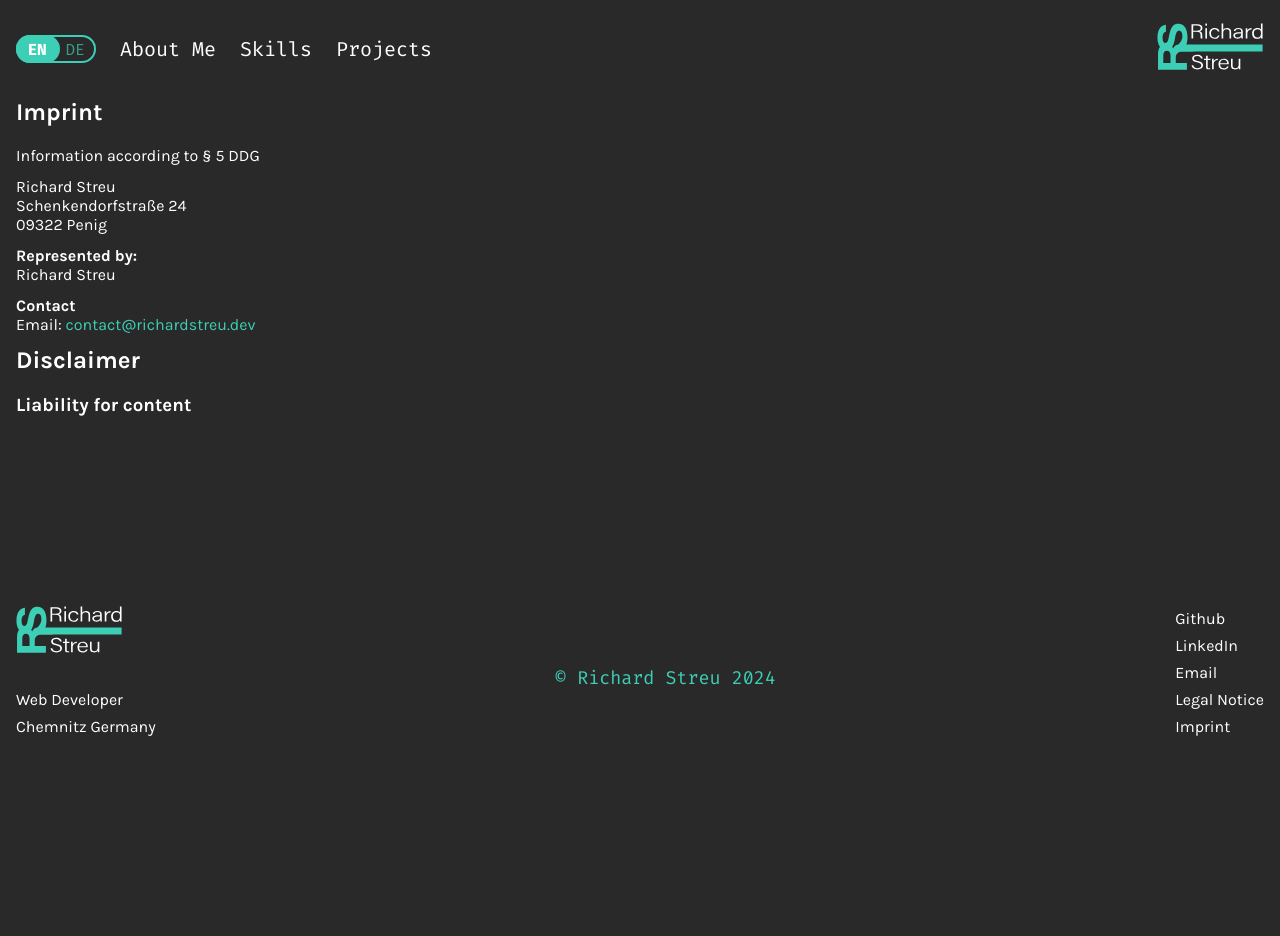
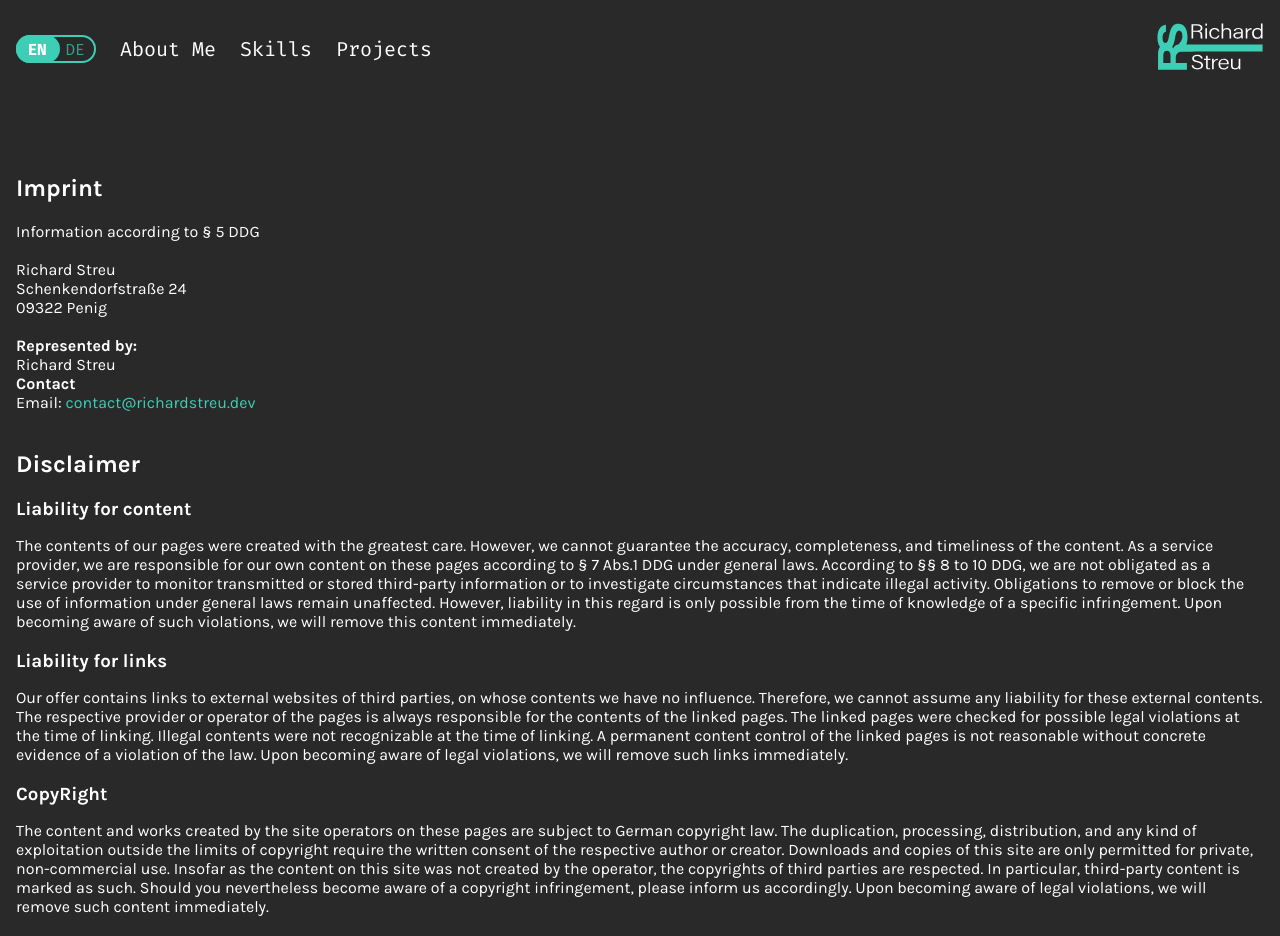
Before and after one commit to RichardStreu/portfolioAngular, an Angular app: page /imprint in a window 1280 px wide. Shown: the top 936 px of the page. Before the commit the page ends 800 px from the top, so only its background shows below. Built offline with nearby package versions, Linux system fonts and the light colour scheme.

Commit message:
feat: enhance imprint component with additional dynamic text and improved structure

```diff
--- a/src/app/imprint/imprint.component.html
+++ b/src/app/imprint/imprint.component.html
@@ -1,16 +1,41 @@
 <main id="imprint" class="imprint">
   <div class="contentWrapper">
     <app-header></app-header>
-    <h2>{{ imprintText }}</h2>
+    <h2 class="imprintHeadline">{{ imprintText }}</h2>
     <p>{{ informationText }}</p>
-    <p>Richard Streu<br>
-      Schenkendorfstraße 24<br>
-      09322 Penig</p>
-    <p><b>{{ representedByText }}</b><br>
-      Richard Streu</p>
-    <p><b>{{ contactText }}</b><br>
-      Email: <a class="link" href="mailto:contact@richardstreu.dev">contact&#64;richardstreu.dev</a></p>
+    <br />
+    <p>
+      Richard Streu<br />
+      Schenkendorfstraße 24<br />
+      09322 Penig
+    </p>
+    <br />
+    <p>
+      <b>{{ representedByText }}</b
+      ><br />
+      Richard Streu
+    </p>
+    <p>
+      <b>{{ contactText }}</b
+      ><br />
+      Email:
+      <a class="link" href="mailto:contact@richardstreu.dev"
+        >contact&#64;richardstreu.dev</a
+      >
+    </p>
+    <br />
+    <br />
     <h2>{{ disclaimerText }}</h2>
     <h3>{{ contentText }}</h3>
+    <p>{{ contentDataText }}</p>
+    <br />
+    <h3>{{ linksText }}</h3>
+    <p>{{ linksDataText }}</p>
+    <br />
+    <h3>{{ copyRightText }}</h3>
+    <p>{{ copyRightDataText }}</p>
+    <br>
+    <h3>{{ protectionText }}</h3>
+    <p>{{ protectionDataText }}</p>
   </div>
 </main>
--- a/src/app/imprint/imprint.component.scss
+++ b/src/app/imprint/imprint.component.scss
@@ -2,6 +2,11 @@
 
 .imprint {
   min-height: calc(100vh - 194px);
+  padding-bottom: 144px;
+
+  .imprintHeadline {
+    padding-top: 76px;
+  }
 
   .link {
     color: $color-highLight;
@@ -21,8 +26,4 @@
   h3 {
     padding-bottom: 1rem;
   }
-
-  p {
-    padding-bottom: 0.75rem;
-  }
 }
--- a/src/app/imprint/imprint.component.ts
+++ b/src/app/imprint/imprint.component.ts
@@ -21,6 +21,14 @@ export class ImprintComponent {
   contactText: string = "";
   disclaimerText: string = "";
   contentText: string = "";
+  contentDataText: string = "";
+  linksText: string = "";
+  linksDataText: string = "";
+  copyRightText = "";
+  copyRightDataText = "";
+  protectionText = "";
+  protectionDataText = "";
+
 
   chooseImprintText() {
     this.imprintText =
@@ -58,6 +66,50 @@ export class ImprintComponent {
         ? "Liability for content"
         : 'Haftung für Inhalte';
   }
+  chooseContentDataText() {
+    this.contentDataText =
+      this.languageService.currentLanguage == 'en'
+        ? "The contents of our pages were created with the greatest care. However, we cannot guarantee the accuracy, completeness, and timeliness of the content. As a service provider, we are responsible for our own content on these pages according to § 7 Abs.1 DDG under general laws. According to §§ 8 to 10 DDG, we are not obligated as a service provider to monitor transmitted or stored third-party information or to investigate circumstances that indicate illegal activity. Obligations to remove or block the use of information under general laws remain unaffected. However, liability in this regard is only possible from the time of knowledge of a specific infringement. Upon becoming aware of such violations, we will remove this content immediately."
+        : 'Die Inhalte unserer Seiten wurden mit größter Sorgfalt erstellt. Für die Richtigkeit, Vollständigkeit und Aktualität der Inhalte können wir jedoch keine Gewähr übernehmen. Als Diensteanbieter sind wir gemäß § 7 Abs.1 DDG für eigene Inhalte auf diesen Seiten nach den allgemeinen Gesetzen verantwortlich. Nach §§ 8 bis 10 DDG sind wir als Diensteanbieter jedoch nicht verpflichtet, übermittelte oder gespeicherte fremde Informationen zu überwachen oder nach Umständen zu forschen, die auf eine rechtswidrige Tätigkeit hinweisen. Verpflichtungen zur Entfernung oder Sperrung der Nutzung von Informationen nach den allgemeinen Gesetzen bleiben hiervon unberührt. Eine diesbezügliche Haftung ist jedoch erst ab dem Zeitpunkt der Kenntnis einer konkreten Rechtsverletzung möglich. Bei Bekanntwerden von entsprechenden Rechtsverletzungen werden wir diese Inhalte umgehend entfernen.';
+  }
+  chooseLinksText() {
+    this.linksText =
+      this.languageService.currentLanguage == 'en'
+        ? "Liability for links"
+        : 'Haftung für Links';
+  }
+  chooseLinksDataText() {
+    this.linksDataText =
+      this.languageService.currentLanguage == 'en'
+        ? "Our offer contains links to external websites of third parties, on whose contents we have no influence. Therefore, we cannot assume any liability for these external contents. The respective provider or operator of the pages is always responsible for the contents of the linked pages. The linked pages were checked for possible legal violations at the time of linking. Illegal contents were not recognizable at the time of linking. A permanent content control of the linked pages is not reasonable without concrete evidence of a violation of the law. Upon becoming aware of legal violations, we will remove such links immediately."
+        : 'Unser Angebot enthält Links zu externen Webseiten Dritter, auf deren Inhalte wir keinen Einfluss haben. Deshalb können wir für diese fremden Inhalte auch keine Gewähr übernehmen. Für die Inhalte der verlinkten Seiten ist stets der jeweilige Anbieter oder Betreiber der Seiten verantwortlich. Die verlinkten Seiten wurden zum Zeitpunkt der Verlinkung auf mögliche Rechtsverstöße überprüft. Rechtswidrige Inhalte waren zum Zeitpunkt der Verlinkung nicht erkennbar. Eine permanente inhaltliche Kontrolle der verlinkten Seiten ist jedoch ohne konkrete Anhaltspunkte einer Rechtsverletzung nicht zumutbar. Bei Bekanntwerden von Rechtsverletzungen werden wir derartige Links umgehend entfernen.';
+  }
+  chooseCopyRightText() {
+    this.copyRightText =
+      this.languageService.currentLanguage == 'en'
+        ? 'CopyRight'
+        : 'Urheberrecht';
+  }
+  chooseCopyRightDataText() {
+    this.copyRightDataText =
+      this.languageService.currentLanguage == 'en'
+        ? "The content and works created by the site operators on these pages are subject to German copyright law. The duplication, processing, distribution, and any kind of exploitation outside the limits of copyright require the written consent of the respective author or creator. Downloads and copies of this site are only permitted for private, non-commercial use. Insofar as the content on this site was not created by the operator, the copyrights of third parties are respected. In particular, third-party content is marked as such. Should you nevertheless become aware of a copyright infringement, please inform us accordingly. Upon becoming aware of legal violations, we will remove such content immediately."
+        : 'Die durch die Seitenbetreiber erstellten Inhalte und Werke auf diesen Seiten unterliegen dem deutschen Urheberrecht. Die Vervielfältigung, Bearbeitung, Verbreitung und jede Art der Verwertung außerhalb der Grenzen des Urheberrechtes bedürfen der schriftlichen Zustimmung des jeweiligen Autors bzw. Erstellers. Downloads und Kopien dieser Seite sind nur für den privaten, nicht kommerziellen Gebrauch gestattet. Soweit die Inhalte auf dieser Seite nicht vom Betreiber erstellt wurden, werden die Urheberrechte Dritter beachtet. Insbesondere werden Inhalte Dritter als solche gekennzeichnet. Sollten Sie trotzdem auf eine Urheberrechtsverletzung aufmerksam werden, bitten wir um einen entsprechenden Hinweis. Bei Bekanntwerden von Rechtsverletzungen werden wir derartige Inhalte umgehend entfernen.';
+  }
+  chooseProtectionDataText() {
+    this.protectionDataText =
+      this.languageService.currentLanguage == 'en'
+        ? "The use of our website is usually possible without providing personal data. Insofar as personal data (for example, name, address, or email addresses) are collected on our pages, this is always done on a voluntary basis as far as possible. These data will not be passed on to third parties without your express consent. We point out that data transmission over the Internet (e.g., communication by email) can have security gaps. A complete protection of the data from access by third parties is not possible. The use of contact data published within the framework of the imprint obligation by third parties for sending unsolicited advertising and information materials is hereby expressly prohibited. The operators of the pages expressly reserve the right to take legal action in the event of unsolicited sending of advertising information, such as spam emails."
+        : "Die Nutzung unserer Webseite ist in der Regel ohne Angabe personenbezogener Daten möglich. Soweit auf unseren Seiten personenbezogene Daten (beispielsweise Name, Anschrift oder eMail-Adressen) erhoben werden, erfolgt dies, soweit möglich, stets auf freiwilliger Basis. Diese Daten werden ohne Ihre ausdrückliche Zustimmung nicht an Dritte weitergegeben. Wir weisen darauf hin, dass die Datenübertragung im Internet (z.B. bei der Kommunikation per E-Mail) Sicherheitslücken aufweisen kann. Ein lückenloser Schutz der Daten vor dem Zugriff durch Dritte ist nicht möglich. Der Nutzung von im Rahmen der Impressumspflicht veröffentlichten Kontaktdaten durch Dritte zur Übersendung von nicht ausdrücklich angeforderter Werbung und Informationsmaterialien wird hiermit ausdrücklich widersprochen. Die Betreiber der Seiten behalten sich ausdrücklich rechtliche Schritte im Falle der unverlangten Zusendung von Werbeinformationen, etwa durch Spam-Mails, vor.";
+
+  }
+
+  chooseProtectionText() {
+    this.protectionText =
+      this.languageService.currentLanguage == 'en'
+        ? 'Data Protection'
+        : 'Datenschutz';
+  }
 
   // function to change the language of the contact form
   chooseLanguage() {
@@ -68,6 +120,13 @@ export class ImprintComponent {
       this.chooseContactText();
       this.chooseDisclaimerText();
       this.chooseContentText();
+      this.chooseContentDataText();
+      this.chooseLinksText();
+      this.chooseLinksDataText();
+      this.chooseCopyRightText();
+      this.chooseCopyRightDataText();
+      this.chooseProtectionText();
+      this.chooseProtectionDataText();
     });
   }
 
```
